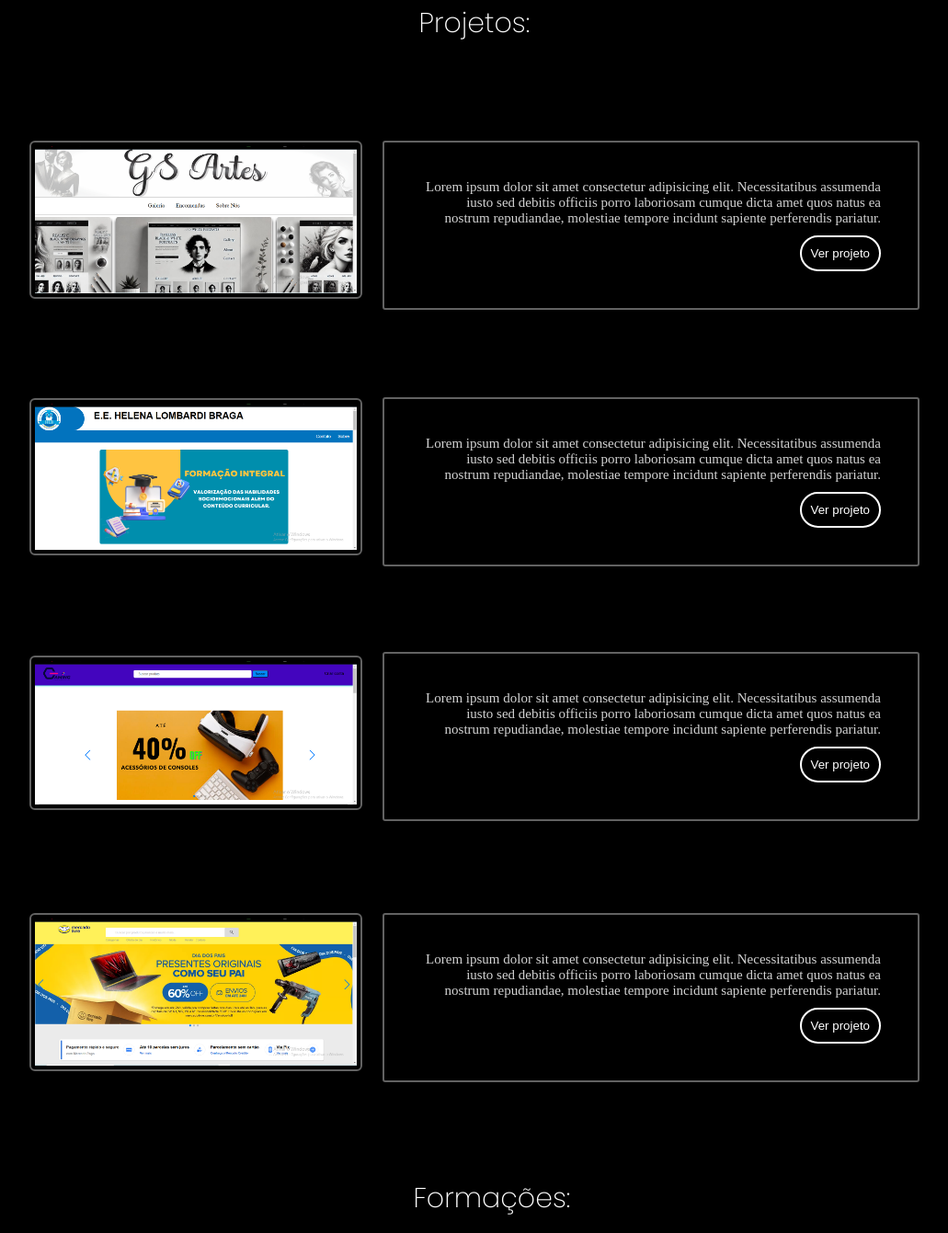
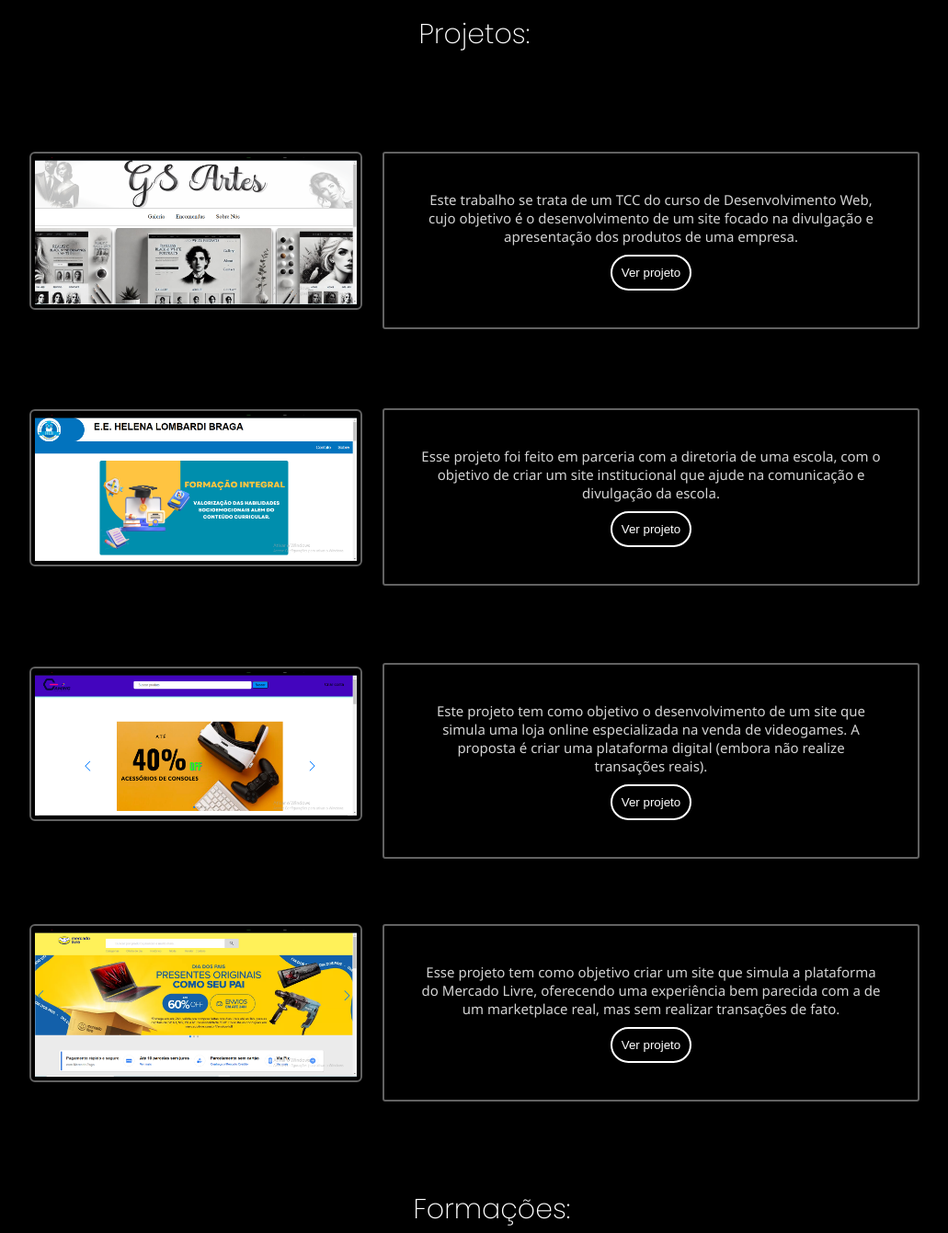
Before and after one commit to Mosisem/portifolio, a plain HTML site: page index.html in a window 1280 px wide. Shown: the part 1223-2564 px from the top of the page at 92% size, without its empty margins (162-1193 px from the left). Drawn offline with nearby package versions, Linux system fonts and the light colour scheme; files whose address does not match are found by name.

Commit message:
tyftfytf

```diff
--- a/css/style.css
+++ b/css/style.css
@@ -259,6 +259,7 @@ body hr{
       align-content: center;
       width: 75%;
       color: rgba(255, 255, 255, 0.829);
+      font-family: 'Segoe UI', Tahoma, Geneva, Verdana, sans-serif;
 }
 
 .habilidades{
@@ -488,6 +489,8 @@ body hr{
     padding: 40px;
     border: 2px solid rgba(255, 255, 255, 0.384) ;
     border-radius: 3px;
+    text-align: center;
+    font-family: 'Segoe UI', Tahoma, Geneva, Verdana, sans-serif;
 }
 
 
@@ -745,4 +748,6 @@ footer{
     margin-bottom: -48%;
     text-align: center;
     color: white;
+    font-size: 12px;
+    font-family: 'Segoe UI', Tahoma, Geneva, Verdana, sans-serif;
 }
--- a/index.html
+++ b/index.html
@@ -97,7 +97,10 @@
                 <img class="projeto_img"  src="img/Captura de tela 2024-12-23 181905.png" onclick="rediret_0()" alt="">
 
                 <p class="projeto_p_div">
-                    Lorem ipsum dolor sit amet consectetur adipisicing elit. Necessitatibus assumenda iusto sed debitis officiis porro laboriosam cumque dicta amet quos natus ea nostrum repudiandae, molestiae tempore incidunt sapiente perferendis pariatur.
+
+                    Este trabalho se trata de um TCC do curso de Desenvolvimento Web,
+                     cujo objetivo é o desenvolvimento de um site focado na divulgação e apresentação dos produtos de uma empresa.
+                    <br>
 
                     <button class="b_projetos"  onclick="rediret_0()">
                         Ver projeto
@@ -111,7 +114,8 @@
                 <img class="projeto_img" onclick="rediret_1()"src="img/Captura de tela 2024-12-23 181555.png" alt="">
 
                 <p class="projeto_p_div">
-                    Lorem ipsum dolor sit amet consectetur adipisicing elit. Necessitatibus assumenda iusto sed debitis officiis porro laboriosam cumque dicta amet quos natus ea nostrum repudiandae, molestiae tempore incidunt sapiente perferendis pariatur.
+                    Esse projeto foi feito em parceria com a diretoria de uma escola, com o objetivo de criar um site institucional que ajude na comunicação e divulgação da escola.
+                    <br>
 
                     <button class="b_projetos" onclick="rediret_1()">
                         Ver projeto
@@ -125,7 +129,8 @@
                 <img class="projeto_img" onclick="rediret_2()" src="img/Captura de tela 2024-12-23 182248.png" alt="">
 
                 <p class="projeto_p_div">
-                   Lorem ipsum dolor sit amet consectetur adipisicing elit. Necessitatibus assumenda iusto sed debitis officiis porro laboriosam cumque dicta amet quos natus ea nostrum repudiandae, molestiae tempore incidunt sapiente perferendis pariatur.
+                    Este projeto tem como objetivo o desenvolvimento de um site que simula uma loja online especializada na venda de videogames. A proposta é criar uma plataforma digital (embora não realize transações reais).
+                   <br>
 
                    <button class="b_projetos" onclick="rediret_2()">
                        Ver projeto
@@ -140,7 +145,8 @@
                 <img class="projeto_img" onclick="rediret_3()" src="img/Captura de tela 2024-12-23 182105.png" alt="">
 
                 <p class="projeto_p_div">
-                    Lorem ipsum dolor sit amet consectetur adipisicing elit. Necessitatibus assumenda iusto sed debitis officiis porro laboriosam cumque dicta amet quos natus ea nostrum repudiandae, molestiae tempore incidunt sapiente perferendis pariatur.
+                    Esse projeto tem como objetivo criar um site que simula a plataforma do Mercado Livre, oferecendo uma experiência bem parecida com a de um marketplace real, mas sem realizar transações de fato.
+                    <br>
 
                     <button class="b_projetos"  onclick="rediret_3()">
                         Ver projeto
```
